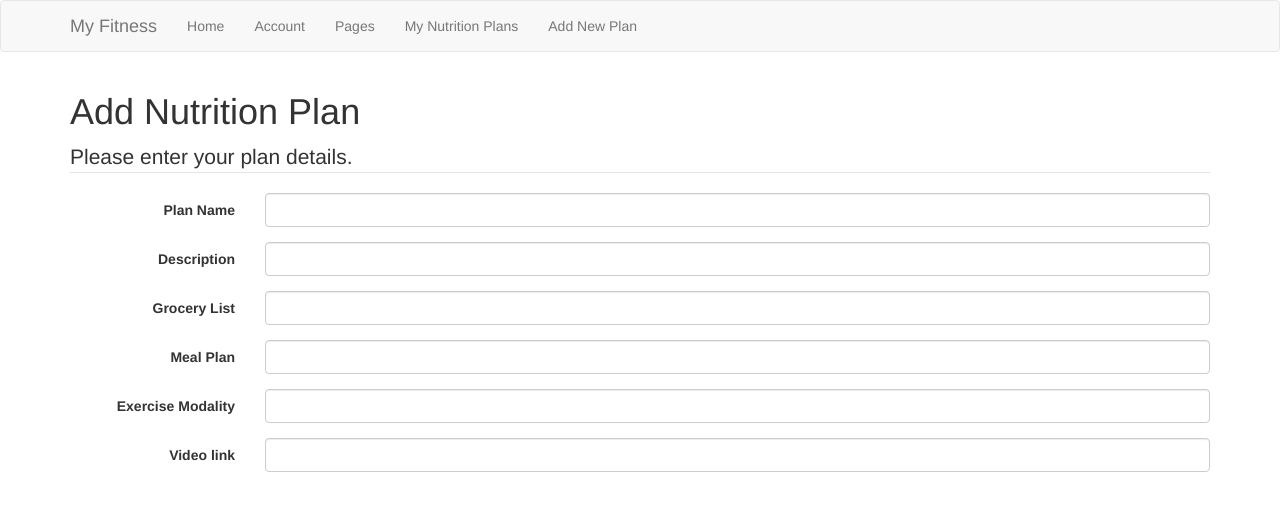
After one commit to bman776/CPSC471-Project, a PHP site: page /Project/Dietician/addPlan.php in a window 1280 px wide. The commit adds this page. Shown: the top 511 px of the page. Run offline with PHP 8.4, Linux system fonts and the light colour scheme; some libraries are stand-ins or nearby versions.

Commit message:
Directory changes

```diff
--- a/Project/login/Client/AddLogs/addFood.php
+++ b/Project/login/Client/addFood.php
@@ -1,6 +1,6 @@
 <?php
-	require('../../config/config.php');
-	require('../../config/db.php');
+	require('../config/config.php');
+	require('../config/db.php');
 ?>
 
 <?php $dir_name = dirname($_SERVER['PHP_SELF']); ?>
--- a/Project/login/Client/AddLogs/addLog.php
+++ b/Project/login/Client/addLog.php
@@ -1,6 +1,6 @@
 <?php
-	require('../../config/config.php');
-	require('../../config/db.php');
+	require('../config/config.php');
+	require('../config/db.php');
 ?>
 
 <?php include('inc/clientHeader.php'); ?>
--- a/Project/login/Client/AddLogs/addSleep.php
+++ b/Project/login/Client/addSleep.php
@@ -1,6 +1,6 @@
 <?php
-	require('../../config/config.php');
-	require('../../config/db.php');
+	require('../config/config.php');
+	require('../config/db.php');
 ?>
 
 <?php $dir_name = dirname($_SERVER['PHP_SELF']); ?>
--- a/Project/login/Client/inc/clientNavBar.php
+++ b/Project/login/Client/inc/clientNavBar.php
@@ -22,8 +22,8 @@
             <li class="dropdown">
                 <a href="#" class="dropdown-toggle" data-toggle="dropdown" role="button" aria-expanded="false">Logs <span class="caret"></span></a>
                 <ul class="dropdown-menu" role="menu">
-                    <li><a href="<?php echo $dir_name . "/MyLogs/" . "myLogs.php";?>">My Logs</a></li>
-                    <li><a href="<?php echo $dir_name . "/AddLogs/" . "addLog.php";?>">Add New Log</a></li>
+                    <li><a href="<?php echo $dir_name . "/" . "myLogs.php";?>">My Logs</a></li>
+                    <li><a href="<?php echo $dir_name . "/" . "addLog.php";?>">Add New Log</a></li>
                 </ul>
             </li>
             <li class="dropdown">
--- a/Project/login/Client/MyLogs/workoutLogSets.php
+++ b/Project/login/Client/workoutLogSets.php
@@ -1,6 +1,6 @@
 <?php
-	require('../../config/config.php');
-	require('../../config/db.php');
+	require('../config/config.php');
+	require('../config/db.php');
 
     //get session
 	session_start();
--- /dev/null
+++ b/Project/login/Dietician/addPlan.php
@@ -0,0 +1,52 @@
+<?php
+	require('../config/config.php');
+	require('../config/db.php');
+?>
+
+<?php $dir_name = dirname($_SERVER['PHP_SELF']); ?>
+<?php include('inc/dieticianHeader.php'); ?>
+	<div class="container">
+		<h1>Add Nutrition Plan</h1>
+        <legend>Please enter your plan details.</legend>
+        <form class="form-horizontal">
+            <fieldset>
+                <div class="form-group">
+                    <label for="name" class="col-lg-2 control-label">Plan Name</label>
+                    <div class="col-lg-10">
+                        <input type="text" class="form-control" id="name">
+                    </div>
+                </div>
+                <div class="form-group">
+                    <label for="description" class="col-lg-2 control-label">Description</label>
+                    <div class="col-lg-10">
+                        <input type="text" class="form-control" id="description">
+                    </div>
+                </div>
+                <div class="form-group">
+                    <label for="grocery" class="col-lg-2 control-label">Grocery List</label>
+                    <div class="col-lg-10">
+                        <input type="text" class="form-control" id="grocery">
+                    </div>
+                </div>
+                <div class="form-group">
+                    <label for="mealPlan" class="col-lg-2 control-label">Meal Plan</label>
+                    <div class="col-lg-10">
+                        <input type="text" class="form-control" id="mealPlan">
+                    </div>
+                </div>
+                <div class="form-group">
+                    <label for="exerciseModality" class="col-lg-2 control-label">Exercise Modality</label>
+                    <div class="col-lg-10">
+                        <input type="text" class="form-control" id="exerciseModality">
+                    </div>
+                </div>
+                <div class="form-group">
+                    <label for="videoLink" class="col-lg-2 control-label">Video link</label>
+                    <div class="col-lg-10">
+                        <input type="text" class="form-control" id="videoLink">
+                    </div>
+                </div>
+            </fieldset>
+        </form>
+	</div>
+<?php include('../inc/footer.php'); ?>
--- a/Project/login/Dietician/inc/dieticianNavBar.php
+++ b/Project/login/Dietician/inc/dieticianNavBar.php
@@ -1,3 +1,4 @@
+<?php $dir_name = dirname($_SERVER['PHP_SELF']); ?>
 <nav class="navbar navbar-default">
      <div class="container">
         <div class="navbar-header">
@@ -14,8 +15,8 @@
             <li><a href="<?php echo ROOT_URL; ?>">Home</a></li>
             <li><a href="<?php echo ROOT_URL; ?>">Account</a></li>
             <li><a href="<?php echo ROOT_URL; ?>">Pages</a></li>
-			<li><a href="<?php echo ROOT_URL; ?>">My Nutrition Plans</a></li>
-            <li><a href="<?php echo ROOT_URL; ?>">Add New Plan</a></li>
+			      <li><a href="<?php echo ROOT_URL; ?>">My Nutrition Plans</a></li>
+            <li><a href="<?php echo $dir_name . "/" . "addPlan.php";?>">Add New Plan</a></li>
           </ul>
         </div><!--/.nav-collapse -->
      </div>
--- a/Project/login/Dietician/index.php
+++ b/Project/login/Dietician/index.php
@@ -8,4 +8,4 @@
 		<h1>Dietician</h1>
 
 	</div>
-<?php include('inc/footer.php'); ?>
+<?php include('../inc/footer.php'); ?>
--- a/Project/login/Instructor/inc/instructorNavBar.php
+++ b/Project/login/Instructor/inc/instructorNavBar.php
@@ -1,3 +1,4 @@
+<?php $dir_name = dirname($_SERVER['PHP_SELF']); ?>
  <nav class="navbar navbar-default">
      <div class="container">
         <div class="navbar-header">
@@ -15,7 +16,7 @@
 				<li><a href="<?php echo ROOT_URL; ?>">Account</a></li>
 				<li><a href="<?php echo ROOT_URL; ?>">Pages</a></li>
 				<li><a href="<?php echo ROOT_URL; ?>">My Fitness Programs</a></li>
-				<li><a href="<?php echo ROOT_URL; ?>">Add New Program</a></li>
+				<li><a href="<?php echo $dir_name . "/" . "addProgram.php";?>">Add New Program</a></li>
 			</ul>
 		</div><!--/.nav-collapse -->
      </div>
```
Also changed, not shown: Project/login/Client/addCardio.php (renamed from Project/login/Client/AddLogs/addExerciseSet.php, +9 -9 lines), Project/login/Client/addExerciseSet.php (renamed from Project/login/Client/AddLogs/addCardio.php, +9 -9 lines), Project/login/Client/myLogs.php (renamed from Project/login/Client/MyLogs/myLogs.php, +4 -4 lines), Project/login/Client/workoutLogs.php (renamed from Project/login/Client/MyLogs/workoutLogs.php, +4 -4 lines), Project/login/Instructor/addProgram.php (added, +52 -0 lines).
